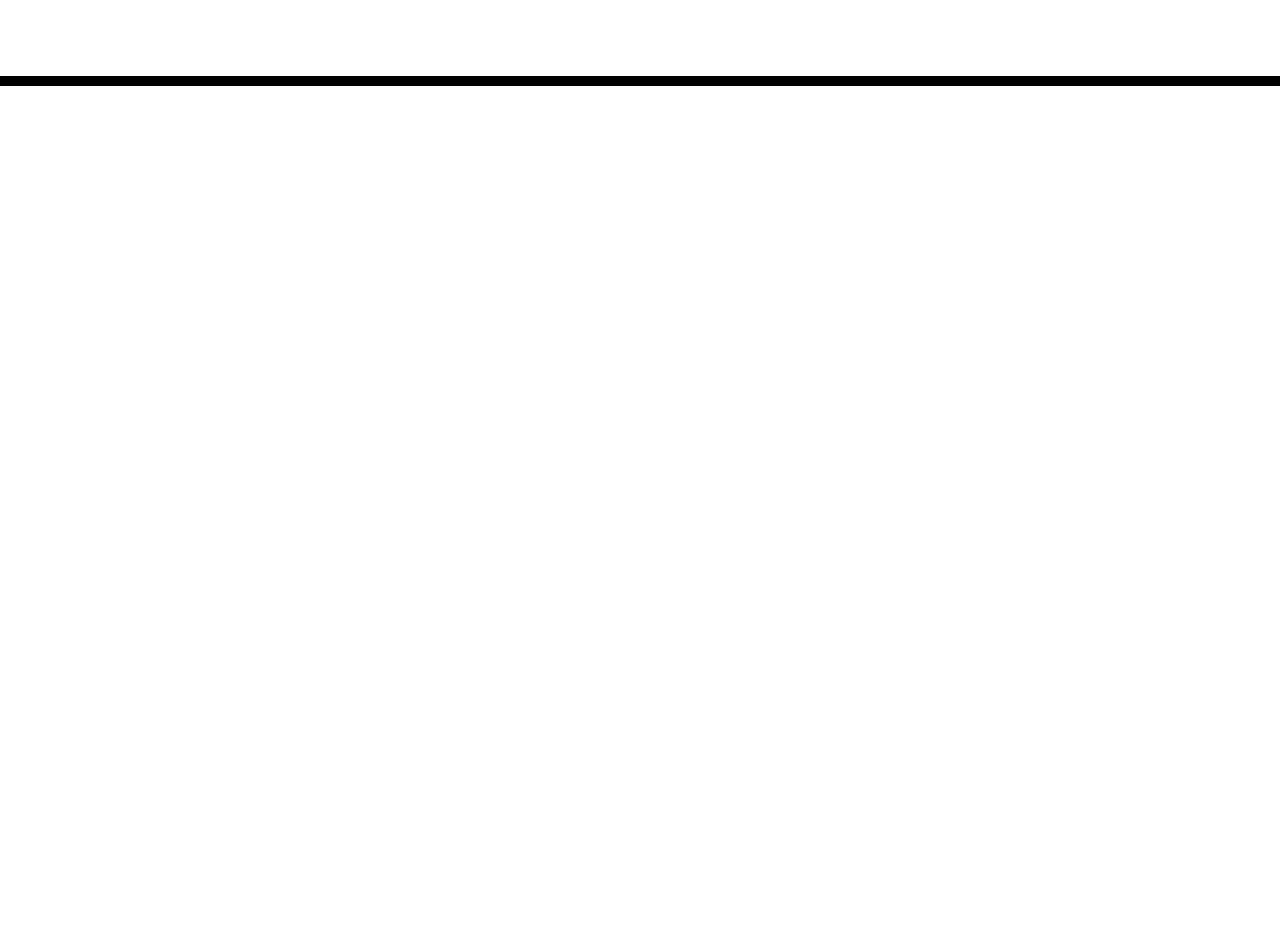
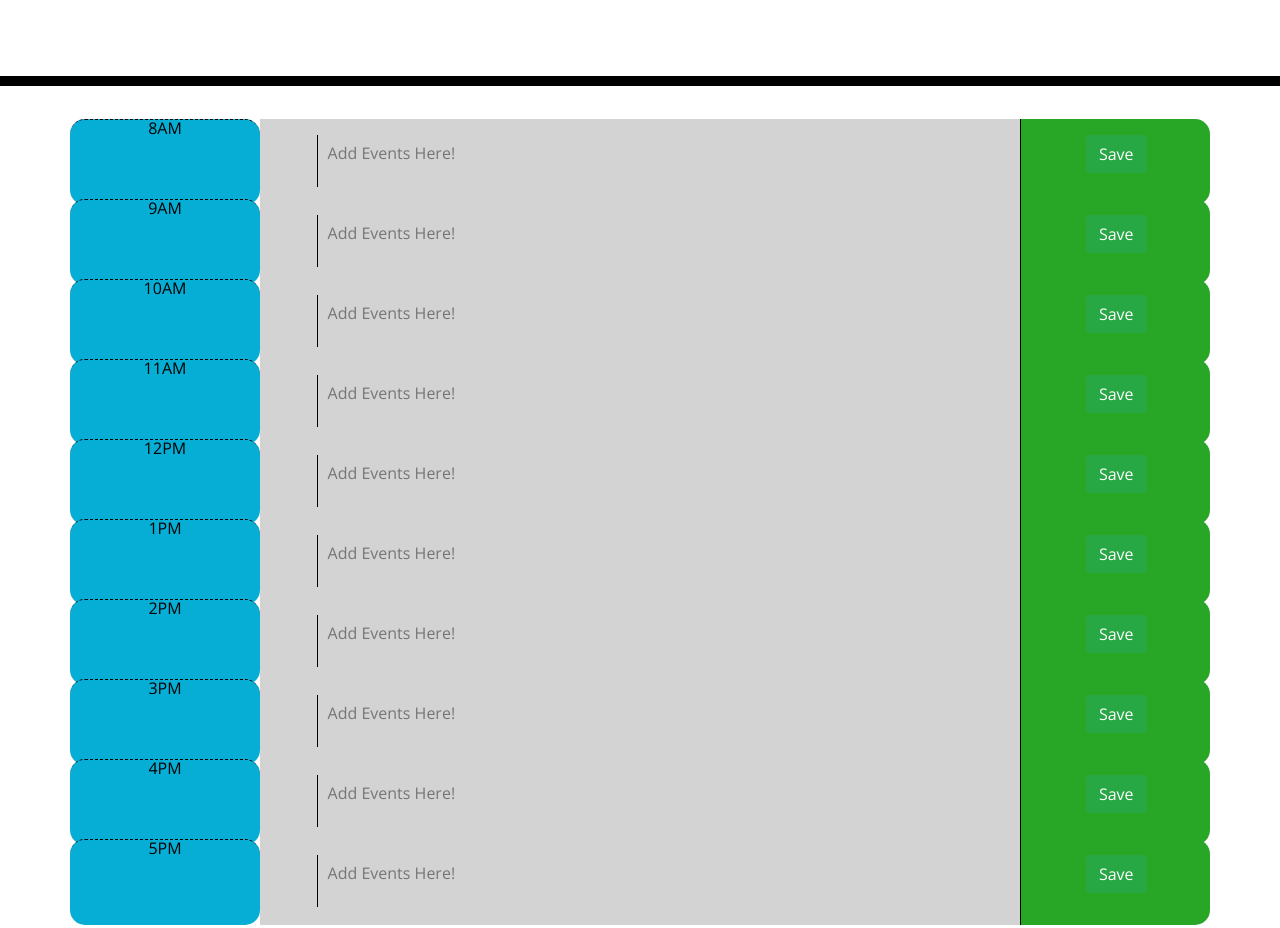
Before and after one commit to Michael-Tulmen/Workday-Scheduler, a plain HTML site: page Develop/index.html in a window 1280 px wide. Shown: the part 182-1110 px from the top of the page. Before the commit the page ends 800 px from the top, so only its background shows below. Drawn offline with nearby package versions, Linux system fonts and the light colour scheme.

Commit message:
made html skeleton

```diff
--- a/Develop/index.html
+++ b/Develop/index.html
@@ -30,7 +30,148 @@
     </header>
     <div class="container">
       <!-- Timeblocks go here -->
-    </div>
+      <div class="row">
+        <div class="col-2 time-block hour" id="8">8AM</div>
+        <div class="col-8 time-slot">
+          <textarea id="eightAm"
+          placeholder="Add Events Here!"
+          class="calendar-item"
+          rows="2"
+          cols="50"
+          ></textarea>
+          </div>
+          <div class="col-2 saveBtn">
+            <button id="8am" class="btn btn-success">Save</button>
+          </div>
+        </div>
+        <div class="row">
+        <div class="col-2 time-block hour" id="9">9AM</div>
+        <div class="col-8 time-slot">
+          <textarea id="nineAm"
+          placeholder="Add Events Here!"
+          class="calendar-item"
+          rows="2"
+          cols="50"
+          ></textarea>
+          </div>
+          <div class="col-2 saveBtn">
+            <button id="9am" class="btn btn-success">Save</button>
+          </div>
+        </div>
+        <div class="row">
+        <div class="col-2 time-block hour" id="10">10AM</div>
+        <div class="col-8 time-slot">
+          <textarea id="tenAm"
+          placeholder="Add Events Here!"
+          class="calendar-item"
+          rows="2"
+          cols="50"
+          ></textarea>
+          </div>
+          <div class="col-2 saveBtn">
+            <button id="10am" class="btn btn-success">Save</button>
+          </div>
+        </div>
+        <div class="row">
+        <div class="col-2 time-block hour" id="11">11AM</div>
+        <div class="col-8 time-slot">
+          <textarea id="elevenAm"
+          placeholder="Add Events Here!"
+          class="calendar-item"
+          rows="2"
+          cols="50"
+          ></textarea>
+          </div>
+          <div class="col-2 saveBtn">
+            <button id="11am" class="btn btn-success">Save</button>
+          </div>
+        </div>
+        <div class="row">
+        <div class="col-2 time-block hour" id="12">12PM</div>
+        <div class="col-8 time-slot">
+          <textarea id="twelvePm"
+          placeholder="Add Events Here!"
+          class="calendar-item"
+          rows="2"
+          cols="50"
+          ></textarea>
+          </div>
+          <div class="col-2 saveBtn">
+            <button id="12pm" class="btn btn-success">Save</button>
+          </div>
+        </div>
+        <div class="row">
+        <div class="col-2 time-block hour" id="1">1PM</div>
+        <div class="col-8 time-slot">
+          <textarea id="onePm"
+          placeholder="Add Events Here!"
+          class="calendar-item"
+          rows="2"
+          cols="50"
+          ></textarea>
+          </div>
+          <div class="col-2 saveBtn">
+            <button id="1pm" class="btn btn-success">Save</button>
+          </div>
+        </div>
+        <div class="row">
+        <div class="col-2 time-block hour" id="2">2PM</div>
+        <div class="col-8 time-slot">
+          <textarea id="twoPm"
+          placeholder="Add Events Here!"
+          class="calendar-item"
+          rows="2"
+          cols="50"
+          ></textarea>
+          </div>
+          <div class="col-2 saveBtn">
+            <button id=2pm" class="btn btn-success">Save</button>
+          </div>
+        </div>
+        <div class="row">
+        <div class="col-2 time-block hour" id="3">3PM</div>
+        <div class="col-8 time-slot">
+          <textarea id="threePm"
+          placeholder="Add Events Here!"
+          class="calendar-item"
+          rows="2"
+          cols="50"
+          ></textarea>
+          </div>
+          <div class="col-2 saveBtn">
+            <button id="3pm" class="btn btn-success">Save</button>
+          </div>
+        </div>
+        <div class="row">
+        <div class="col-2 time-block hour" id="4">4PM</div>
+        <div class="col-8 time-slot">
+          <textarea id="fourPm"
+          placeholder="Add Events Here!"
+          class="calendar-item"
+          rows="2"
+          cols="50"
+          ></textarea>
+          </div>
+          <div class="col-2 saveBtn">
+            <button id="4pm" class="btn btn-success">Save</button>
+          </div>
+        </div>
+        <div class="row">
+        <div class="col-2 time-block hour" id="5">5PM</div>
+        <div class="col-8 time-slot">
+          <textarea id="fivePm"
+          placeholder="Add Events Here!"
+          class="calendar-item"
+          rows="2"
+          cols="50"
+          ></textarea>
+          </div>
+          <div class="col-2 saveBtn">
+            <button id="5pm" class="btn btn-success">Save</button>
+          </div>
+        </div>
+
+
 
     <script src="https://code.jquery.com/jquery-3.4.1.min.js"></script>
     <script src="https://cdnjs.cloudflare.com/ajax/libs/moment.js/2.24.0/moment.min.js"></script>
--- a/Develop/style.css
+++ b/Develop/style.css
@@ -69,3 +69,12 @@ textarea{
   font-size: 20px;
   transition: all .3s ease-in-out;
 }
+.saveBtn {
+  background-color: rgb(40, 167, 39);
+}
+.time-block {
+  background-color: #06AED5;
+}
+.time-slot {
+  background-color: #d3d3d3;
+}
```
